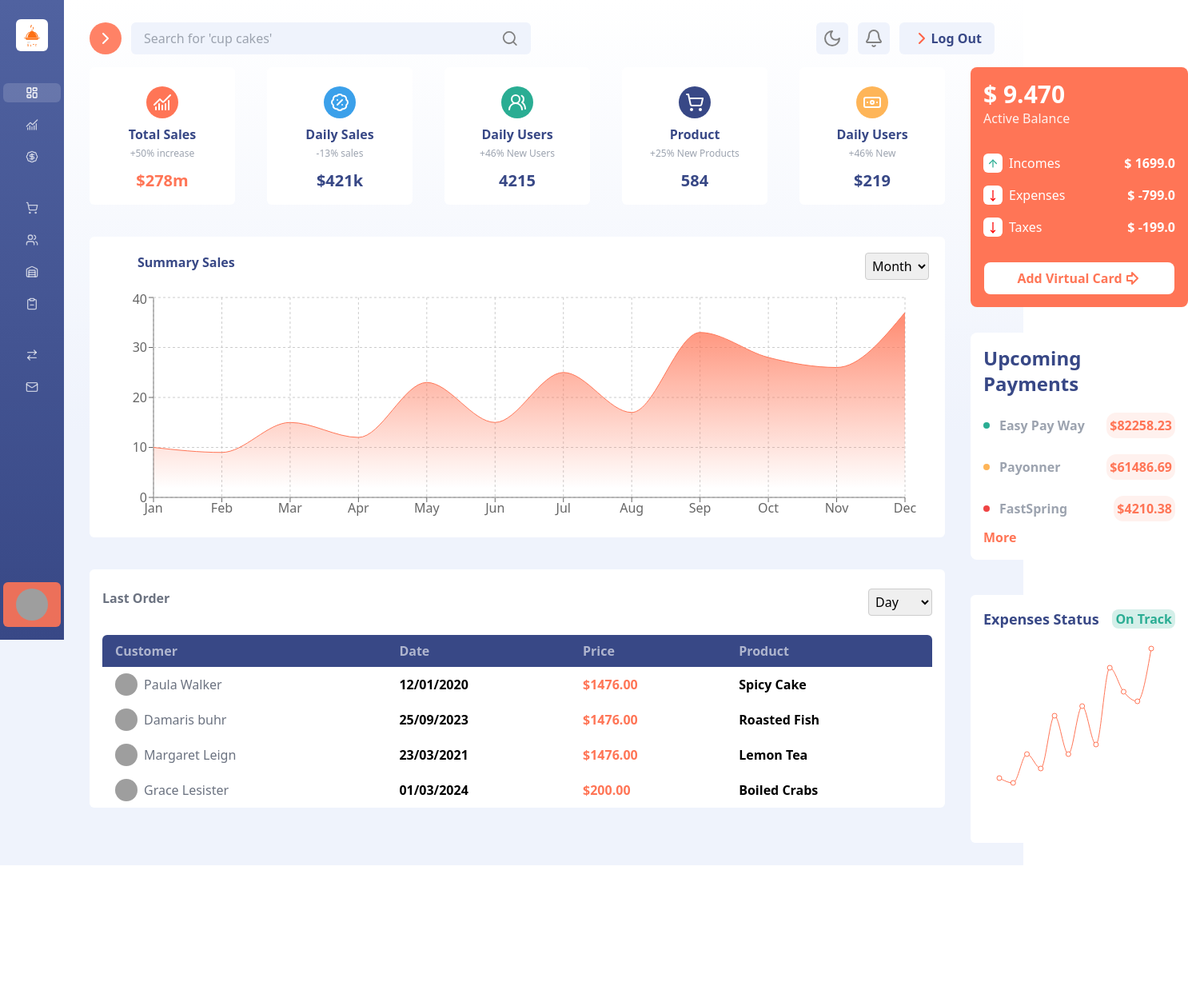
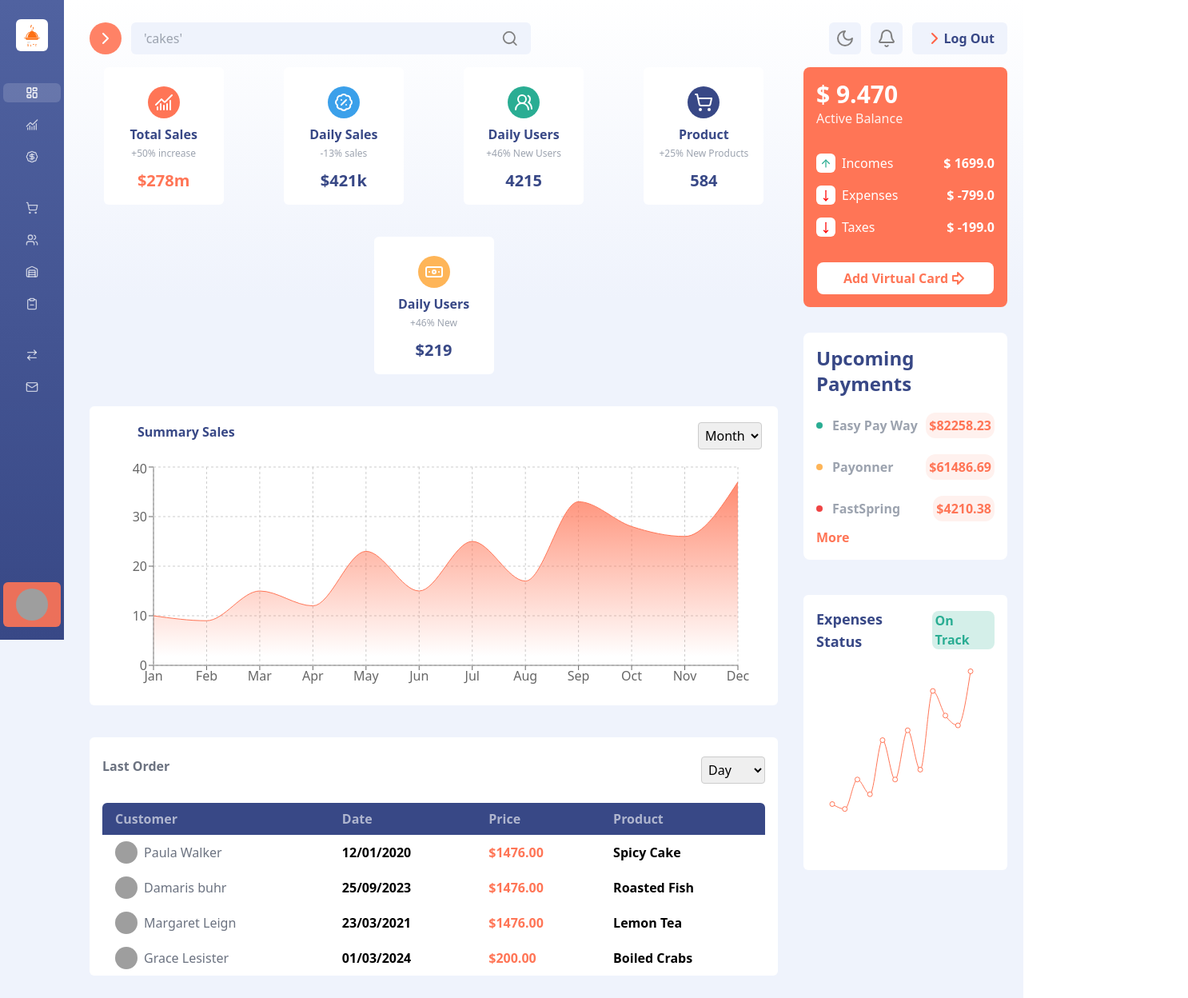
Before and after one commit to arnoldchrisoduor1/Bytes, a React (Vite) app in the folder admn-dashboard/: page / in a window 1280 px wide. Shown: the whole page at 80% size, 1486 px wide, since content can reach past the window. Before the commit the page ends 1082 px from the top, so only its background shows below. Built offline with nearby package versions, Linux system fonts and the light colour scheme; grey boxes are pictures that could not be loaded.

Commit message:
Dashboard version 1 complete

```diff
--- a/admn-dashboard/package.json
+++ b/admn-dashboard/package.json
@@ -15,7 +15,9 @@
     "react-dom": "^18.3.1",
     "recharts": "^2.14.1",
     "tailwind-merge": "^2.5.5",
-    "tailwind-scrollbar": "^3.1.0"
+    "tailwind-scrollbar": "^3.1.0",
+    "@reduxjs/toolkit": "^2.4.0",
+    "react-redux": "^9.1.2"
   },
   "devDependencies": {
     "@eslint/js": "^9.15.0",
--- a/admn-dashboard/src/DashboardWrapper.tsx
+++ b/admn-dashboard/src/DashboardWrapper.tsx
@@ -13,8 +13,8 @@ const Dashboardlayout = ({ children } : { children: React.ReactNode }) => {
 
   return (
     <div className={`flex w-full`}>
-        <Sidebar/>
-        <main className={`flex flex-col w-full h-full py-7 px-9 bg-gradient-to-b from-white from-0% to-customGray to-50% transition-all duration-300 ${isSidebarOpen ? 'pl-60' : 'pl-28'}`}>
+         <Sidebar/>
+        <main className={`flex flex-col w-full h-full py-7 px-5 bg-gradient-to-b from-white from-0% to-customGray to-30% transition-all duration-300 ${isSidebarOpen ? 'pl-24 md:pl-60' : 'pl-6 md:pl-28'}`}>
             <Navbar />
             {children}
         </main>
--- a/admn-dashboard/src/components/DashboardAreaChart.tsx
+++ b/admn-dashboard/src/components/DashboardAreaChart.tsx
@@ -5,15 +5,15 @@ import {
   Tooltip,
   XAxis,
   YAxis,
+  ResponsiveContainer,
 } from "recharts";
 import { data } from "../constants/data";
 
 const DashboardAreaChart = () => {
   return (
-    <div>
+    <div className="w-full h-72">
+      <ResponsiveContainer>
         <AreaChart
-          width={1030}
-          height={290}
           data={data}
           margin={{ top: 10, right: 30, left: 0, bottom: 0 }}
         >
@@ -35,8 +35,9 @@ const DashboardAreaChart = () => {
             fill="url(#colorPv)"
           />
         </AreaChart>
+      </ResponsiveContainer>
     </div>
-  )
-}
+  );
+};
 
-export default DashboardAreaChart
+export default DashboardAreaChart;
--- a/admn-dashboard/src/components/DashboardExpensesStatus.tsx
+++ b/admn-dashboard/src/components/DashboardExpensesStatus.tsx
@@ -3,6 +3,7 @@ import {
   Line,
   LineChart,
   Tooltip,
+  ResponsiveContainer
 } from "recharts";
 
 const DashboardExpensesStatus = () => {
@@ -18,10 +19,11 @@ const DashboardExpensesStatus = () => {
         </div>
       </div>
 
-      <div>
+      <div className="w-full h-64">
+        <ResponsiveContainer>
         <LineChart
-          width={240}
-          height={250}
+          // width={240}
+          // height={250}
           data={data}
           margin={{ top: 5, right: 30, left: 20, bottom: 5 }}
         >
@@ -33,6 +35,7 @@ const DashboardExpensesStatus = () => {
           <Line type="monotone" dataKey="pv" stroke="#ff7556" />
           {/* <Line type="monotone" dataKey="uv" stroke="#82ca9d" /> */}
         </LineChart>
+        </ResponsiveContainer>
       </div>
     </div>
   );
--- a/admn-dashboard/src/components/DashboardKPITab.tsx
+++ b/admn-dashboard/src/components/DashboardKPITab.tsx
@@ -23,7 +23,7 @@ const DashboardKPITab: React.FC<DashboardKPITabProps> = ({
   priceClass,
 }) => {
   return (
-    <div className="bg-white p-4 rounded-md w-full">
+    <div className="bg-white p-4 rounded-md w-[150px] m-auto">
       <div className="flex flex-col">
         <div
           className={twMerge(
--- a/admn-dashboard/src/components/Menu.tsx
+++ b/admn-dashboard/src/components/Menu.tsx
@@ -26,7 +26,7 @@ const Menu: React.FC = () => {
     <div>
       {menuItems.map((section, index) => (
         <div key={index} className="mt-10">
-          <h3 className={`${isSidebarOpen ? 'block' : 'hidden'}`}>{section.menu}</h3>
+          <h3 className={`${isSidebarOpen ? 'hidden md:block' : 'hidden'}`}>{section.menu}</h3>
           <ul>
             {section.items.map((item, itemIndex) => (
               <li
@@ -45,8 +45,8 @@ const Menu: React.FC = () => {
                   }}
                 >
                   <div className={`flex flex-row gap-2 text-sm ${isSidebarOpen ? '' : ''}`}>
-                    <item.icon className={`h-4  ${isSidebarOpen ? '' : 'm-auto'}`} />
-                    <div className={` ${isSidebarOpen ? 'block' : 'hidden'}`}>
+                    <item.icon className={`h-4 m-auto  ${isSidebarOpen ? 'md:m-0' : 'm-auto'}`} />
+                    <div className={` ${isSidebarOpen ? 'hidden md:block' : 'hidden'}`}>
                       {item.name}
                     </div>
                   </div>
--- a/admn-dashboard/src/components/Navbar.tsx
+++ b/admn-dashboard/src/components/Navbar.tsx
@@ -20,7 +20,7 @@ const Navbar = () => {
 
   return (
     <section>
-      <nav>
+      <nav className="">
         <div className="flex flex-row justify-between gap-6 items-center">
           <div className="flex flex-row gap-3">
             {/* Toggle Button */}
@@ -35,27 +35,27 @@ const Navbar = () => {
               {isSidebarOpen ? <ChevronLeft /> : <ChevronRight />}
             </button>
           </div>
-            <div className="flex flex-row p-2 w-[500px] bg-customGray rounded-md px-4">
+            <div className="flex flex-row p-2 lg:w-[500px] bg-customGray rounded-md px-4">
               <input
                 type="text"
                 alt="searchbar"
-                placeholder="Search for 'cup cakes'"
-                className="w-[500px] bg-transparent outline-none border-none"
+                placeholder="'cakes'"
+                className="w-[100px] md:w-[250px] lg:w-[500px] bg-transparent outline-none border-none"
               />
               <Search className="flex-end" color="gray" />
             </div>
           </div>
 
           <div className="flex flex-row gap-3">
-            <div className="bg-customGray p-2 rounded-md hover:cursor-pointer hover:bg-white transition transition-duration-300">
+            <div className="hidden md:block bg-customGray p-2 rounded-md hover:cursor-pointer hover:bg-white transition transition-duration-300">
               <Moon color="gray" />
             </div>
 
-            <div className="bg-customGray p-2 rounded-md hover:cursor-pointer hover:bg-white transition transition-duration-300">
-              <Bell color="gray" />
+            <div className="bg-customGray p-2 rounded-md hover:cursor-pointer hover:bg-white transition transition-duration-300 flex justify-center items-center h-10">
+              <Bell color="gray" className=""/>
             </div>
 
-            <div className=" flex flex-row bg-customGray py-2 px-4 rounded-md hover:cursor-pointer hover:bg-white transition transition-duration-300">
+            <div className=" flex flex-row bg-customGray h-10 py-2 px-4 rounded-md hover:cursor-pointer hover:bg-white transition transition-duration-300">
               <ChevronRight color="tomato" />
               <p className="font-bold text-sidebarBottom">Log Out</p>
             </div>
--- a/admn-dashboard/src/components/Sidebar.tsx
+++ b/admn-dashboard/src/components/Sidebar.tsx
@@ -22,7 +22,7 @@ const Sidebar = () => {
       top-0
       transition-all
       duration-300
-      ${isSidebarOpen ? "w-[200px]" : "w-20"}
+      ${isSidebarOpen ? "w-20 md:w-[200px]" : "-ml-20 md:ml-0 md:w-20"}
       overflow-hidden
     `}
     >
@@ -46,7 +46,7 @@ const Sidebar = () => {
             <img src={logo} alt="logo icon" className="h-10 w-10 rounded-md" />
           </div>
           {isSidebarOpen && (
-            <p className="text-white font-semibold">
+            <p className="text-white font-semibold hidden md:block">
               By<span className="text-customOrange">tes</span>
             </p>
           )}
@@ -87,13 +87,13 @@ const Sidebar = () => {
           />
         </div>
         {isSidebarOpen && (
-          <div className="tracking-tighter">
+          <div className="tracking-tighter hidden md:block">
             <h4 className="font-semibold">Arnold O</h4>
             <p className="text-sm">Manager</p>
           </div>
         )}
         {isSidebarOpen && (
-          <div className="hover:cursor-pointer">
+          <div className="hover:cursor-pointer hidden md:block">
             <ChevronDown />
           </div>
         )}
--- a/admn-dashboard/src/pages/Dashboard.tsx
+++ b/admn-dashboard/src/pages/Dashboard.tsx
@@ -18,9 +18,9 @@ const Dashboard = () => {
   // const [filteredData, setFilteredData] = useState(data);
 
   return (
-    <div className="flex flex-row w-full">
+    <div className="flex flex-col md:flex-col lg:flex-row w-full">
       <div className="flex-1 basis-3/4">
-        <div className="flex flex-row gap-10 mt-4">
+        <div className="flex flex-wrap md:flex-row gap-10 mt-4">
           <DashboardKPITab
             Icon={ChartNoAxesCombined}
             header="Total Sales"
@@ -93,7 +93,7 @@ const Dashboard = () => {
           <DashboardAreaChart />
         </div>
 
-        <div className="bg-white mt-10 px-4 rounded-md">
+        <div className="bg-white mt-10 px-4 rounded-md m-auto overflow-x-auto md:w-full">
           <div className="flex flex-row justify-between py-6">
             <div>
               <h1 className="font-bold text-gray-500">Last Order</h1>
@@ -123,7 +123,7 @@ const Dashboard = () => {
         {/* The third half */}
 
         {/* VIRTUAL CARD COMPONENT */}
-        <div className="flex-2 basis-1/4">
+        <div className="flex-2 basis-1/4 mt-10 md:mt-0">
           <div className="ml-8 mt-4">
                 <DashboardRight />
           </div>
```
Also changed, not shown: 1 other file (tests, documents, lock files or other folders). Lines whose indentation alone changed are shown as unchanged.
